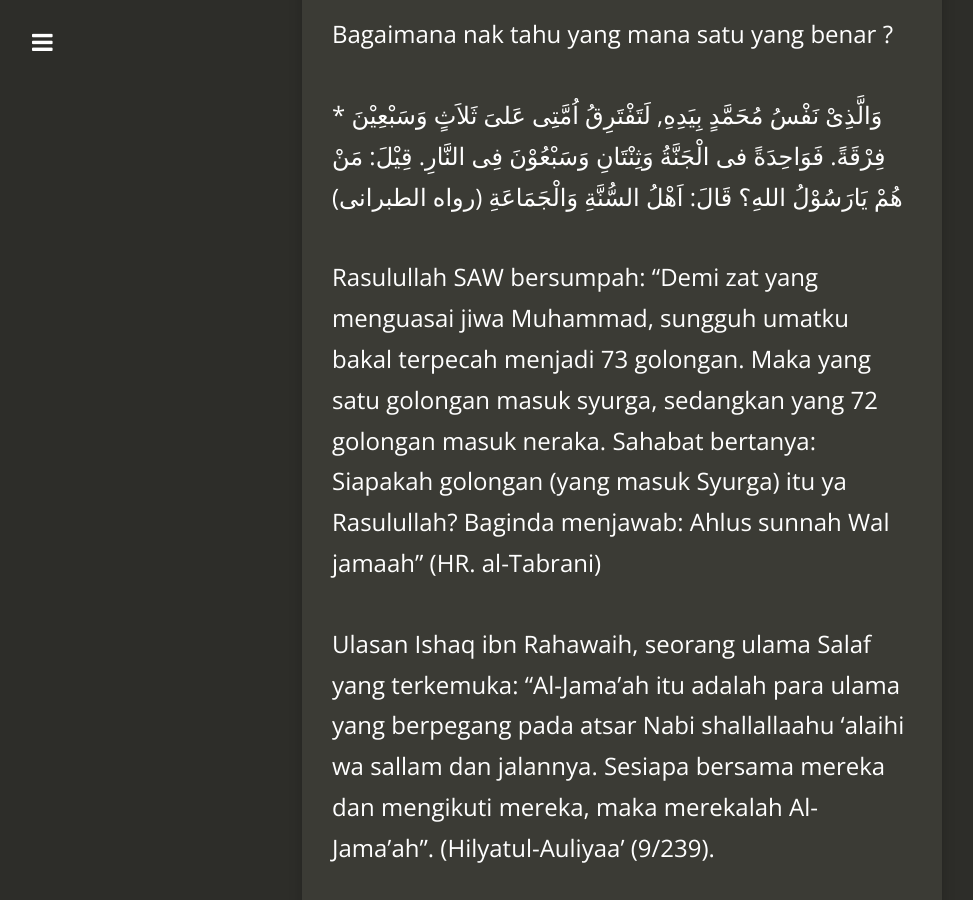
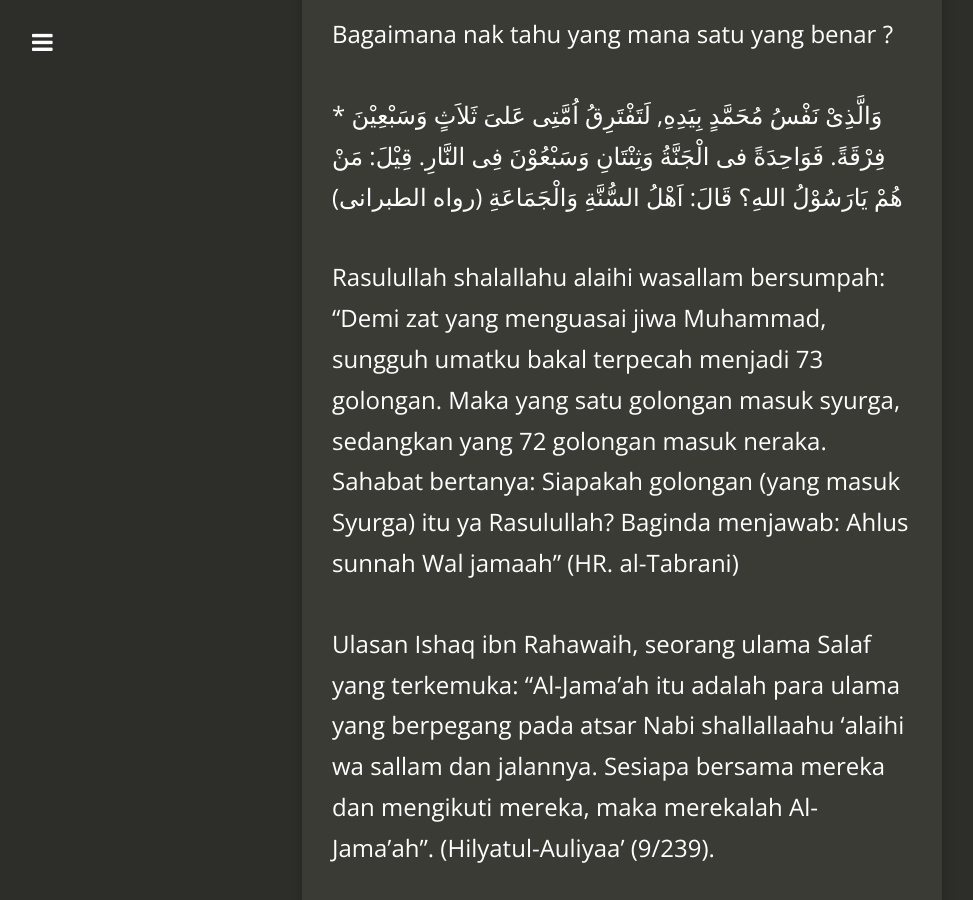
Before and after one commit to kedamaian/swsyafiq, a Jekyll site: the page built from _posts/2017-05-1-panduan-mencari-kebenaran.md, in a window 1280 px wide and 900 px high, scrolled down 446 px. Shown: the whole window, without its empty margins (18-991 px from the left). Built offline with Jekyll 4.4.1, drawn with Linux system fonts in a browser that asks for light colours; nearby versions of some CDN libraries; comment, search, counter and statistics services are not loaded.

Commit message:
Update 2017-05-1-panduan-mencari-kebenaran.md

```diff
--- a/_posts/2017-05-1-panduan-mencari-kebenaran.md
+++ b/_posts/2017-05-1-panduan-mencari-kebenaran.md
@@ -15,7 +15,7 @@ Bagaimana nak tahu yang mana satu yang benar ?
 وَالَّذِىْ نَفْسُ مُحَمَّدٍ بِيَدِهِ, لَتَفْتَرِقُ اُمَّتِى عَلىَ ثَلاَثٍ وَسَبْعِيْنَ فِرْقَةً. فَوَاحِدَةً فى الْجَنَّةُ وَثِنْتَانِ وَسَبْعُوْنَ فِى النَّارِ. قِيْلَ: مَنْ هُمْ يَارَسُوْلُ اللهِ؟ قَالَ: اَهْلُ السُّنَّةِ وَالْجَمَاعَةِ
 (رواه الطبرانى)
 
-Rasulullah SAW bersumpah: "Demi zat yang menguasai jiwa Muhammad, sungguh umatku bakal terpecah menjadi 73 golongan. Maka yang satu golongan masuk syurga, sedangkan yang 72 golongan masuk neraka. Sahabat bertanya: Siapakah golongan (yang masuk Syurga) itu ya Rasulullah? Baginda menjawab: Ahlus sunnah Wal jamaah” (HR. al-Tabrani)
+Rasulullah shalallahu alaihi wasallam bersumpah: "Demi zat yang menguasai jiwa Muhammad, sungguh umatku bakal terpecah menjadi 73 golongan. Maka yang satu golongan masuk syurga, sedangkan yang 72 golongan masuk neraka. Sahabat bertanya: Siapakah golongan (yang masuk Syurga) itu ya Rasulullah? Baginda menjawab: Ahlus sunnah Wal jamaah” (HR. al-Tabrani)
 
 Ulasan Ishaq ibn Rahawaih, seorang ulama Salaf yang terkemuka: “Al-Jama’ah itu adalah para ulama yang berpegang pada atsar Nabi shallallaahu ‘alaihi wa sallam dan jalannya. Sesiapa bersama mereka dan mengikuti mereka, maka merekalah Al-Jama’ah”. (Hilyatul-Auliyaa’ (9/239).
 
```
